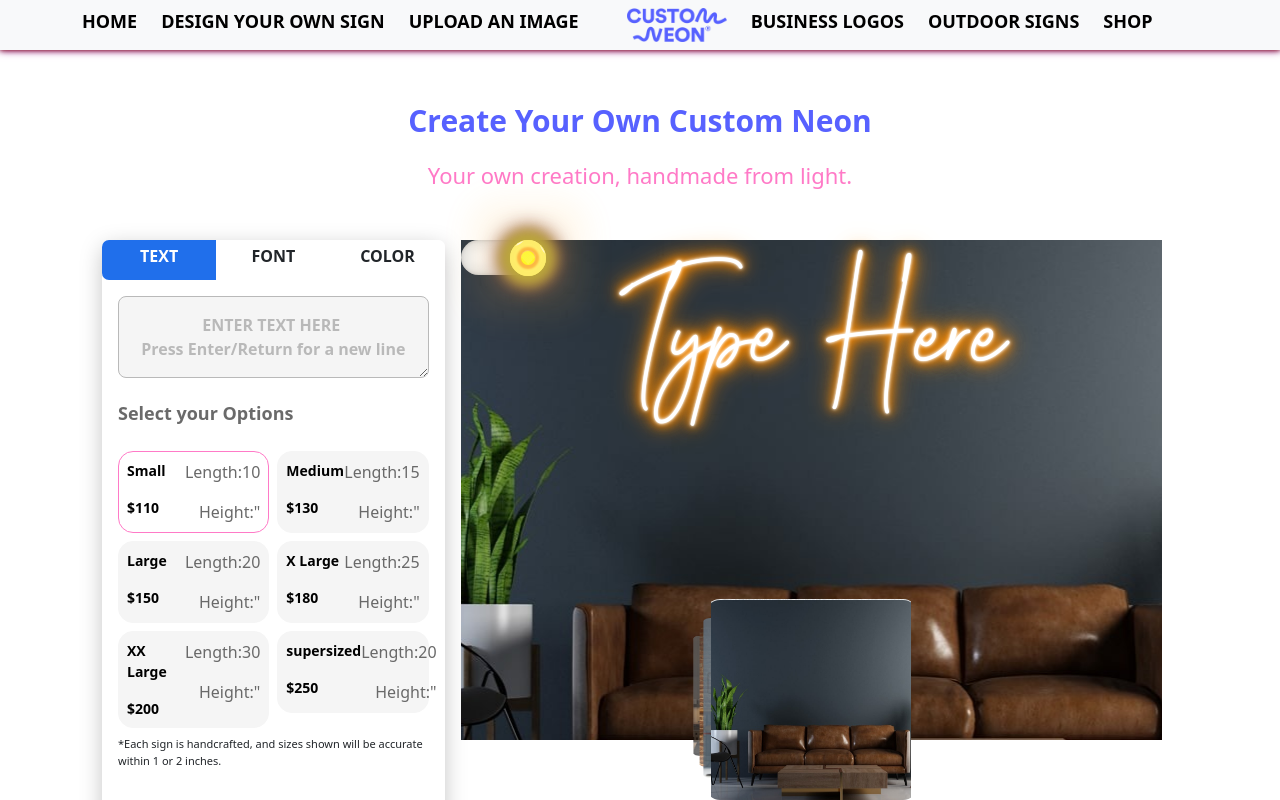
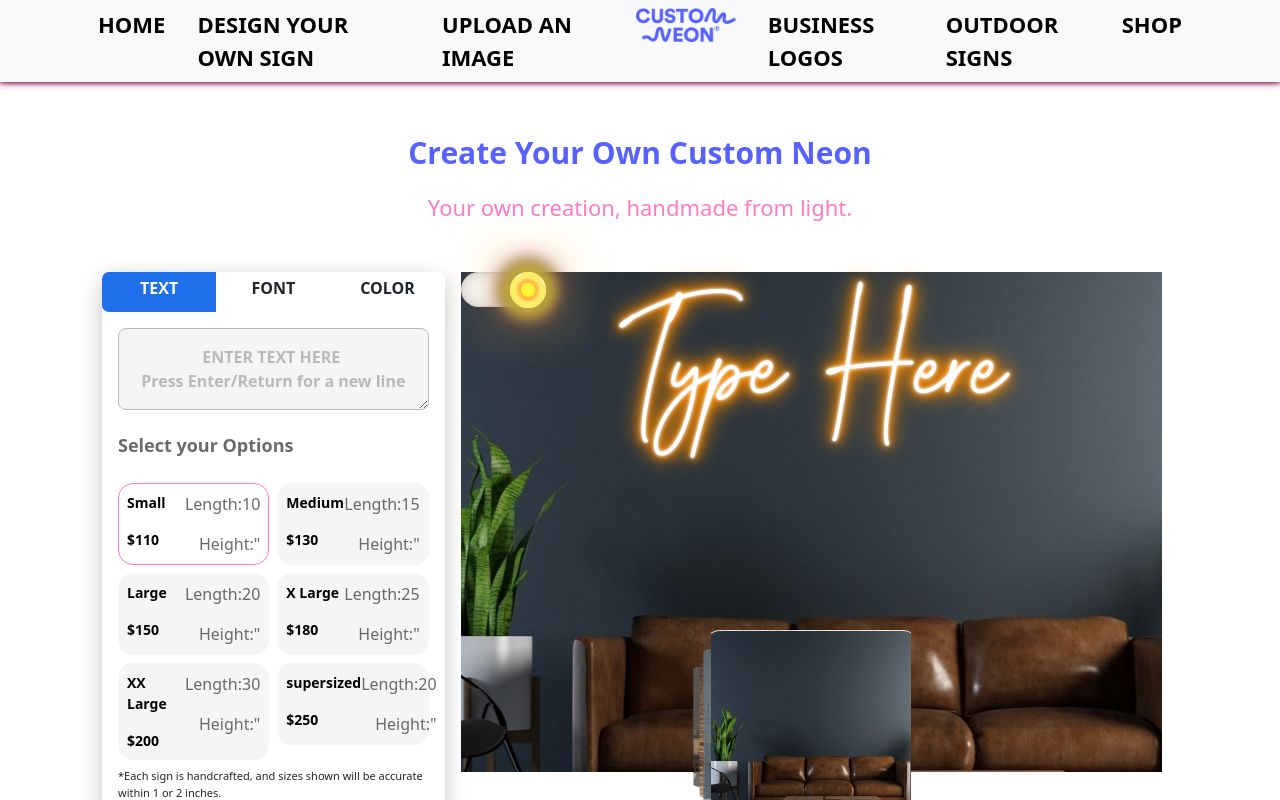
Before and after one commit to A-Wahabb/neon, a React (Create React App) app: page / in a window 1280 px wide. Shown: the top 800 px of the page. Built offline with nearby package versions, Linux system fonts and the light colour scheme.

Commit message:
done_ nav

```diff
--- a/package.json
+++ b/package.json
@@ -13,6 +13,7 @@
     "jquery": "^3.6.0",
     "react": "^18.2.0",
     "react-dom": "^18.2.0",
+    "react-floating-button": "^1.1.1",
     "react-scripts": "5.0.1",
     "react-select": "^5.4.0",
     "web-vitals": "^2.1.4"
--- a/src/App.js
+++ b/src/App.js
@@ -105,40 +105,40 @@ function App() {
           <div className="col-md-6 col-lg-4">
             <div className="Selection_Box">
               <ul className="text-center combineButton RadioToButton px-0 d-flex justify-content-center">
-                <li className="w-50">
+                <li className="w-50 selected" onClick={(e) => { setSelction('TEXT') }}>
                   <input
                     type="radio"
                     id="SlctTEXT"
                     name="Selction"
                     value="TEXT"
                     defaultChecked={Selction == "TEXT"}
-                    onChange={(e) => { setSelction('TEXT') }}
+                  onChange={(e) => { setSelction('TEXT') }}
                   />
                   <label htmlFor="SlctTEXT" className="py-1 fw-bold mb-0">
                     TEXT
                   </label>
                 </li>
-                <li className="w-50">
+                <li className="w-50" onClick={(e) => { setSelction('FONT') }}>
                   <input
                     type="radio"
                     id="SlctFONT"
                     name="Selction"
                     value="FONT"
                     defaultChecked={Selction == "FONT"}
-                    onChange={(e) => { setSelction('FONT') }}
+                  onChange={(e) => { setSelction('FONT') }}
                   />
                   <label htmlFor="SlctFONT" className="py-1 fw-bold mb-0">
                     FONT
                   </label>
                 </li>
-                <li className="w-50">
+                <li className="w-50" onClick={(e) => { setSelction('COLOR') }}>
                   <input
                     type="radio"
                     id="SlctCOLOR"
                     name="Selction"
                     value="COLOR"
                     defaultChecked={Selction == "COLOR"}
-                    onChange={(e) => { setSelction('COLOR') }}
+                  onChange={(e) => { setSelction('COLOR') }}
                   />
                   <label htmlFor="SlctCOLOR" className="py-1 fw-bold mb-0">
                     COLOR
--- a/src/Navbar.js
+++ b/src/Navbar.js
@@ -3,38 +3,38 @@ import logo from '../src/Assets/Imgs/neon_logo.png'
 
 function Navbar() {
     return (
-        <nav class="navbar navbar-expand-lg navbar-light bg-light">
-            <div class="container">
+        <nav className="navbar navbar-expand-lg navbar-light bg-light">
+            <div className="container">
                 <div className='d-block d-lg-none'>
                     <img src={logo} width='100' alt="LOGO" />
                 </div>
-                <button class="navbar-toggler" type="button" data-bs-toggle="collapse" data-bs-target="#navbarText" aria-controls="navbarText" aria-expanded="false" aria-label="Toggle navigation">
-                    <span class="navbar-toggler-icon"></span>
+                <button className="navbar-toggler" type="button" data-bs-toggle="collapse" data-bs-target="#navbarText" aria-controls="navbarText" aria-expanded="false" aria-label="Toggle navigation">
+                    <span className="navbar-toggler-icon"></span>
                 </button>
-                <div class="collapse navbar-collapse" id="navbarText">
-                    <ul class="navbar-nav mb-2 mb-lg-0">
-                        <li class="nav-item me-4">
-                            <p class="fs18 fw-bold text-black mb-0" href="#">HOME</p>
-                        </li>
-                        <li class="nav-item me-4">
-                            <p class="fs18 fw-bold text-black mb-0" aria-current="page" href="#">DESIGN YOUR OWN SIGN</p>
-                        </li>
-                        <li class="nav-item me-4">
-                            <p class="fs18 fw-bold text-black mb-0" href="#">UPLOAD AN IMAGE</p>
-                        </li>
-                        <li className='d-none d-lg-block mx-4'>
+                <div className="collapse navbar-collapse" id="navbarText">
+                    <div className="d-flex justify-content-between">
+                        <div className="px-3">
+                            <p className="fs22 fw-bold text-black mb-0" href="#">HOME</p>
+                        </div>
+                        <div className="px-3">
+                            <p className="fs22 fw-bold text-black mb-0" aria-current="page" href="#">DESIGN YOUR OWN SIGN</p>
+                        </div>
+                        <div className="px-3">
+                            <p className="fs22 fw-bold text-black mb-0" href="#">UPLOAD AN IMAGE</p>
+                        </div>
+                        <div className='d-none d-lg-block mx-3'>
                             <img src={logo} width='100' alt="LOGO" />
-                        </li>
-                        <li class="nav-item me-4">
-                            <p class="fs18 fw-bold text-black mb-0" href="#">BUSINESS LOGOS</p>
-                        </li>
-                        <li class="nav-item me-4">
-                            <p class="fs18 fw-bold text-black mb-0" href="#">OUTDOOR SIGNS</p>
-                        </li>
-                        <li class="nav-item me-4">
-                            <p class="fs18 fw-bold text-black mb-0" href="#">SHOP</p>
-                        </li>
-                    </ul>
+                        </div>
+                        <div className="px-3">
+                            <p className="fs22 fw-bold text-black mb-0" href="#">BUSINESS LOGOS</p>
+                        </div>
+                        <div className="px-3">
+                            <p className="fs22 fw-bold text-black mb-0" href="#">OUTDOOR SIGNS</p>
+                        </div>
+                        <div className="px-3">
+                            <p className="fs22 fw-bold text-black mb-0" href="#">SHOP</p>
+                        </div>
+                    </div>
                 </div>
             </div>
         </nav>
--- a/src/index.css
+++ b/src/index.css
@@ -155,6 +155,7 @@ body {
 .tc-grey-3 {
   color: #696969;
 }
+
 
 .Selection_Box {
   box-shadow: 0px 6px 23px -2px rgb(0 0 0 / 27%);
```
Also changed, not shown: 1 other file (tests, documents, lock files or other folders).
